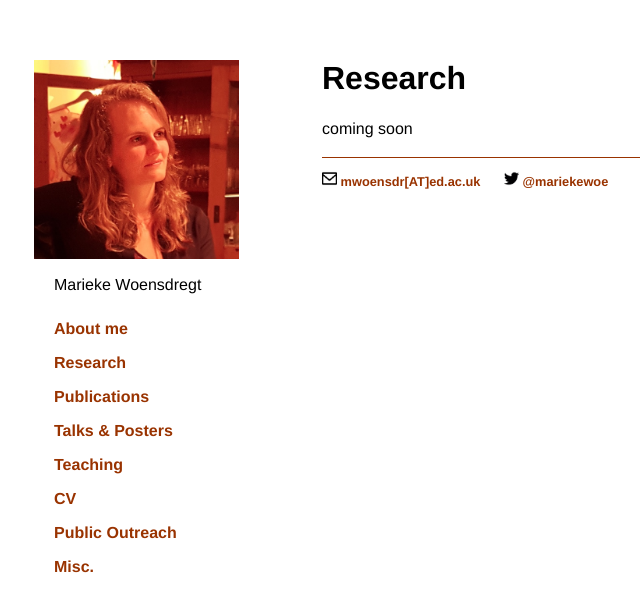
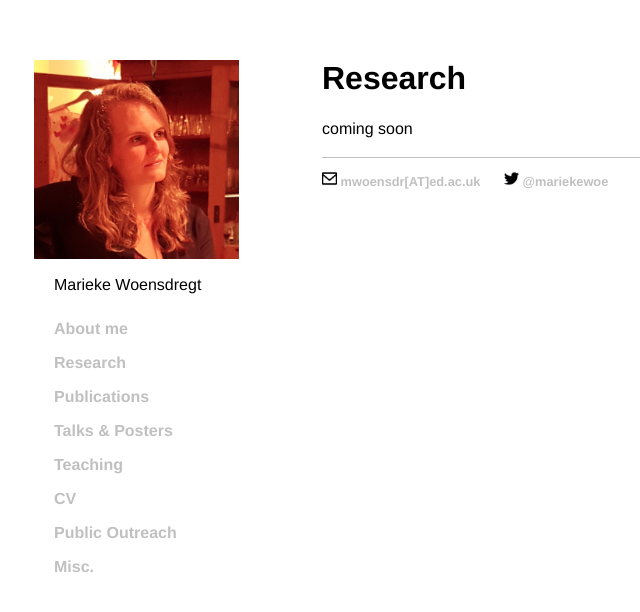
Before and after one commit to marieke-woensdregt/marieke-woensdregt.github.io, a Jekyll site: the page built from research/index.html, in a window 1280 px wide. Shown: the top 612 px of the page, without its empty margins (30-670 px from the left). Built offline with Jekyll 4.4.1, drawn with Linux system fonts in a browser that asks for light colours.

Commit message:
Update main.css

```diff
--- a/css/main.css
+++ b/css/main.css
@@ -15,7 +15,7 @@
 }
 a {
     text-decoration: none;
-    color: #993300;
+    color: #c0c0c0; /* brown colour = #993300 */
 }
 a:hover {
     text-decoration: underline;
@@ -43,7 +43,7 @@
     margin-left: 20px;
 }
 footer {
-    border-top: 1px solid #993300;
+    border-top: 1px solid #c0c0c0; /* brown colour = #993300 */;
     font-size: 0.8em;
 }
 
```
